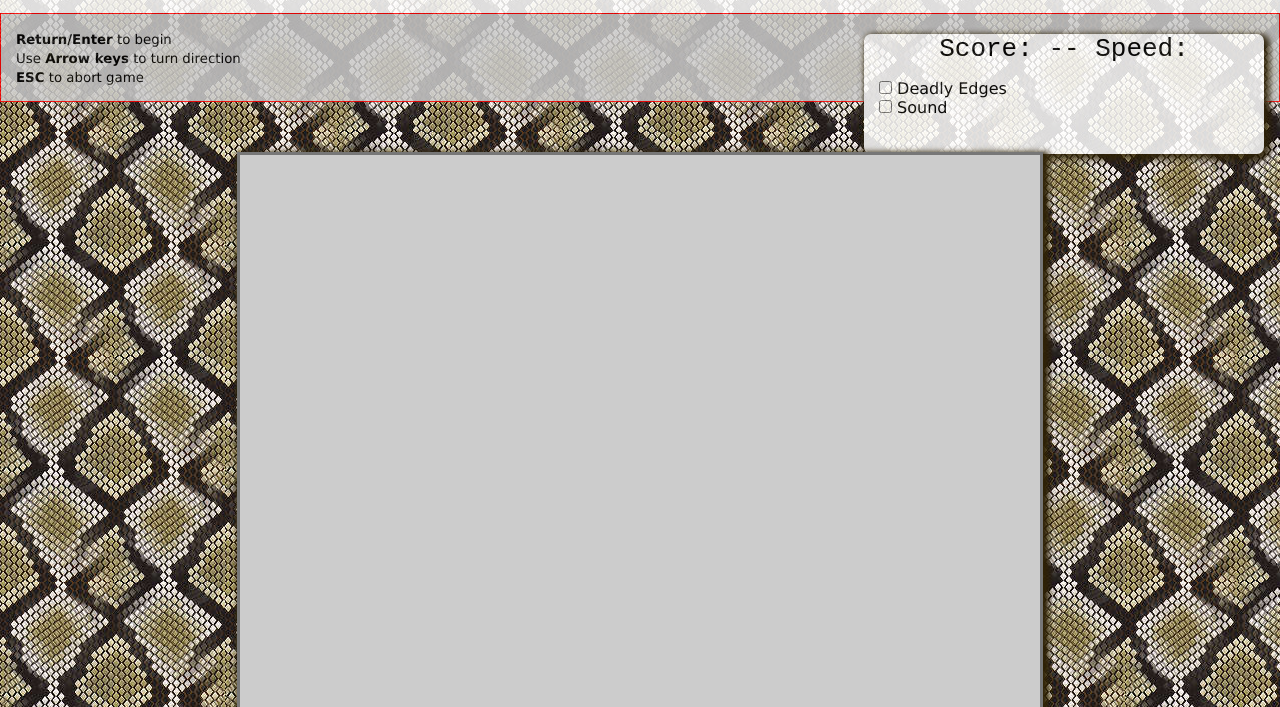
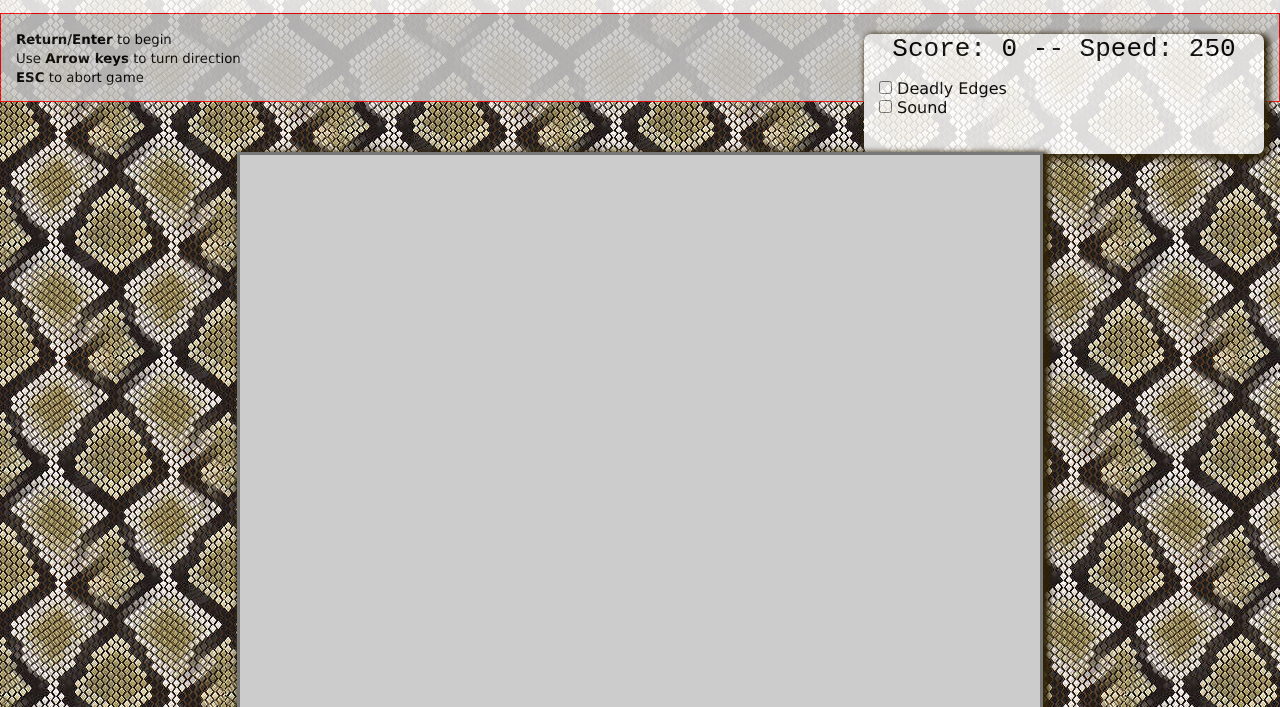
Before and after one commit to MarvelMoe/js-snake, a plain HTML site: page index.html in a window 1280 px wide. Shown: the part 93-800 px from the top of the page. Drawn offline with nearby package versions, Linux system fonts and the light colour scheme.

Commit message:
tweak starting speed

```diff
--- a/index.html
+++ b/index.html
@@ -29,7 +29,7 @@
 
 			</div>
 			<div id = "gameStats" class = "shadow" >
-				<p class = "bigBold" ><span id = "score" >Score: </span> -- <span id = "speed" >Speed: </span></p>
+				<p class = "bigBold" ><span id = "score" >Score: -- Speed: </span></p>
 
 				<form id = "optionCheckboxes" >
 					<fieldset>
--- a/snake.js
+++ b/snake.js
@@ -8,9 +8,9 @@ $(function() {
     // Displays the game.  The 'View' of this app; tied to implementation via JQuery.
     var displayer = function() {
         var $playarea = $('#playarea');         // Cache access to game play area
-        var $gameStats = $('#gameStats');
+        var $score = $('#score');
         var $rowCache = [];
-        var cellSize = 20;
+        var cellSize = 20;                      //  How big each cell is
         var snakeCells = [];
         var foodCell = [];
 
@@ -42,7 +42,7 @@ $(function() {
         };
 
         var showStats = function( score, speed ) {                           // Put up game stats
-            // $gameStats.text( 'Score: ' + score + ' -- Speed: ' + speed );
+            $score.text( 'Score: ' + score + ' -- Speed: ' + speed );
         };
 
 
@@ -129,7 +129,7 @@ $(function() {
     var snake = function() {
         // Game Constants
         var gameDimensions = 40;    // Number of rows and columns that make up the game grid
-        var initialSpeed = 150;     // Starting spped of game  (higher numbers are slower)
+        var initialSpeed = 250;     // Starting spped of game  (higher numbers are slower)
         var maxSpeed = 20;          // Fastest game can go
         var foodValue = 10;         // How much to increase score by each time food is eaten
 
@@ -283,7 +283,7 @@ $(function() {
             // Check snake-head and food collision (to eat the food)
             if ( nextCell[ 0 ] === foodX && nextCell[ 1 ] === foodY ) {
                 score += foodValue;
-                speed = ( speed > maxSpeed ) ? Math.floor( speed * 0.9 ) : maxSpeed;
+                speed = ( speed > maxSpeed ) ? Math.floor( speed * 0.95 ) : maxSpeed;
                 displayer.eatFood();
                 displayer.showStats( score, speed );
                 foodAvailable = false;                                  // so that new food is generated next call to takeTurn()
```
Also changed, not shown: 1 other file.
